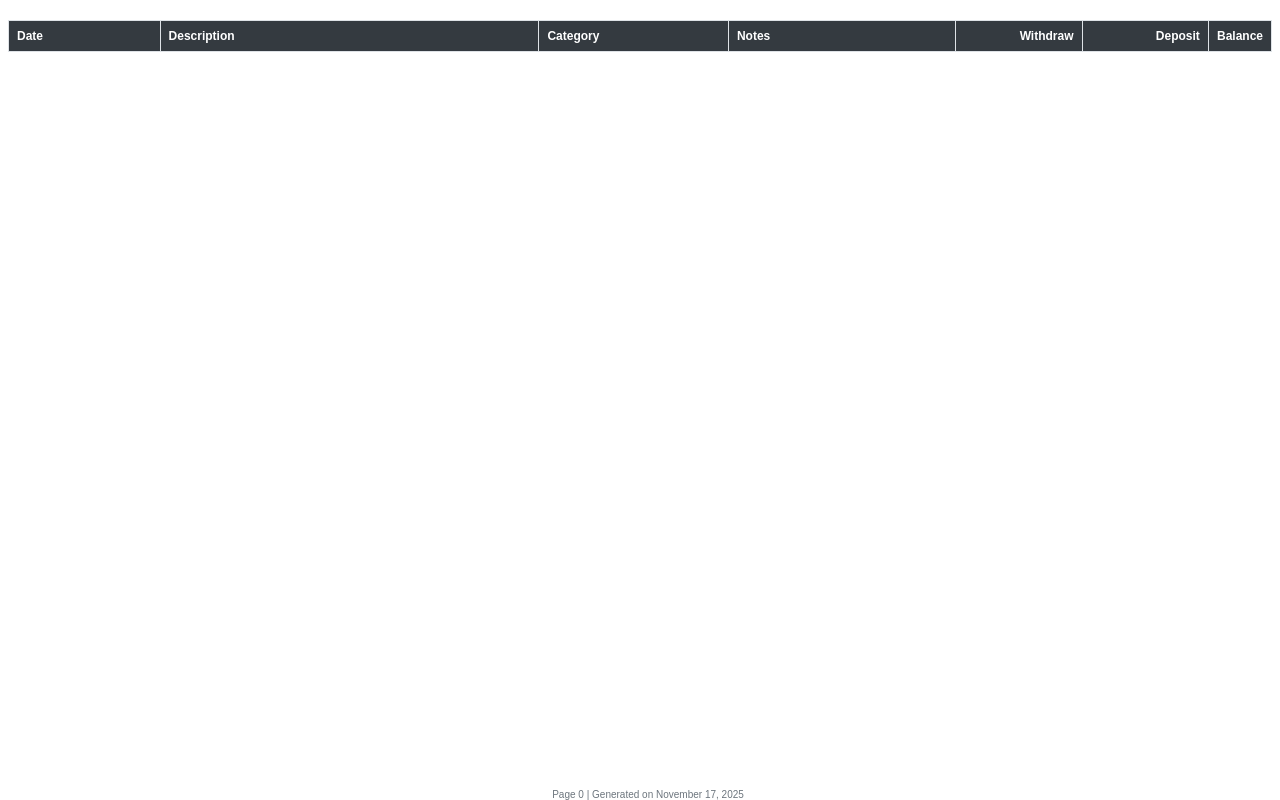
After one commit to devnodesin/bankroll, a Laravel app: template src/resources/views/exports/transactions-pdf.blade.php in a window 1280 px wide. The commit adds this page. Run offline with Laravel 12, Linux system fonts and the light colour scheme; the template is opened without the code that fills it, so the values that code supplies are empty.

Commit message:
feat(GH-008): Implement export transactions feature
- Add ExportController for Excel, CSV, and PDF exports
- Create TransactionsExport class with formatting
- Add PDF view template with landscape layout
- Implement export dropdown in UI
- Support filtered data export (bank/year/month)
- Add professional styling to Excel exports
- Currency formatting in all formats
- Descriptive filenames with bank/year/month

Co-authored-by: thalib <114242+thalib@users.noreply.github.com>

```diff
--- /dev/null
+++ b/src/resources/views/exports/transactions-pdf.blade.php
@@ -0,0 +1,86 @@
+<!DOCTYPE html>
+<html>
+<head>
+    <meta charset="utf-8">
+    <title>{{ $title }}</title>
+    <style>
+        body {
+            font-family: Arial, sans-serif;
+            font-size: 12px;
+        }
+        h1 {
+            text-align: center;
+            margin-bottom: 20px;
+            font-size: 18px;
+        }
+        table {
+            width: 100%;
+            border-collapse: collapse;
+            margin-top: 10px;
+        }
+        th {
+            background-color: #343a40;
+            color: white;
+            padding: 8px;
+            text-align: left;
+            font-weight: bold;
+            border: 1px solid #dee2e6;
+        }
+        td {
+            padding: 6px;
+            border: 1px solid #dee2e6;
+        }
+        tr:nth-child(even) {
+            background-color: #f8f9fa;
+        }
+        .text-end {
+            text-align: right;
+        }
+        .footer {
+            position: fixed;
+            bottom: 0;
+            width: 100%;
+            text-align: center;
+            font-size: 10px;
+            color: #6c757d;
+        }
+        .page-number:before {
+            content: counter(page);
+        }
+    </style>
+</head>
+<body>
+    <h1>{{ $title }}</h1>
+
+    <table>
+        <thead>
+            <tr>
+                <th style="width: 12%;">Date</th>
+                <th style="width: 30%;">Description</th>
+                <th style="width: 15%;">Category</th>
+                <th style="width: 18%;">Notes</th>
+                <th style="width: 10%;" class="text-end">Withdraw</th>
+                <th style="width: 10%;" class="text-end">Deposit</th>
+                <th style="width: 10%;" class="text-end">Balance</th>
+            </tr>
+        </thead>
+        <tbody>
+            @foreach($transactions as $transaction)
+            <tr>
+                <td>{{ $transaction->date->format('M d, Y') }}</td>
+                <td>{{ $transaction->description }}</td>
+                <td>{{ $transaction->category ? $transaction->category->name : '-' }}</td>
+                <td>{{ $transaction->notes ?? '-' }}</td>
+                <td class="text-end">{{ $transaction->withdraw ? '$' . number_format($transaction->withdraw, 2) : '-' }}</td>
+                <td class="text-end">{{ $transaction->deposit ? '$' . number_format($transaction->deposit, 2) : '-' }}</td>
+                <td class="text-end">${{ number_format($transaction->balance, 2) }}</td>
+            </tr>
+            @endforeach
+        </tbody>
+    </table>
+
+    <div class="footer">
+        Page <span class="page-number"></span> | Generated on {{ now()->format('F d, Y') }}
+    </div>
+</body>
+</html>
--- a/src/routes/web.php
+++ b/src/routes/web.php
@@ -14,4 +14,7 @@ Route::middleware('auth')->group(function () {
     Route::post('/transactions/get', [App\Http\Controllers\HomeController::class, 'getTransactions'])->name('transactions.get');
     Route::patch('/transactions/{transaction}', [App\Http\Controllers\HomeController::class, 'updateTransaction'])->name('transactions.update');
     Route::post('/transactions/import', [App\Http\Controllers\ImportController::class, 'import'])->name('transactions.import');
+    Route::get('/transactions/export/excel', [App\Http\Controllers\ExportController::class, 'exportExcel'])->name('transactions.export.excel');
+    Route::get('/transactions/export/csv', [App\Http\Controllers\ExportController::class, 'exportCsv'])->name('transactions.export.csv');
+    Route::get('/transactions/export/pdf', [App\Http\Controllers\ExportController::class, 'exportPdf'])->name('transactions.export.pdf');
 });
```
Also changed, not shown: src/app/Exports/TransactionsExport.php (added, +87 -0 lines), src/app/Http/Controllers/ExportController.php (added, +113 -0 lines), src/resources/views/home.blade.php (+49 -3 lines), src/CHANGELOG.md.
